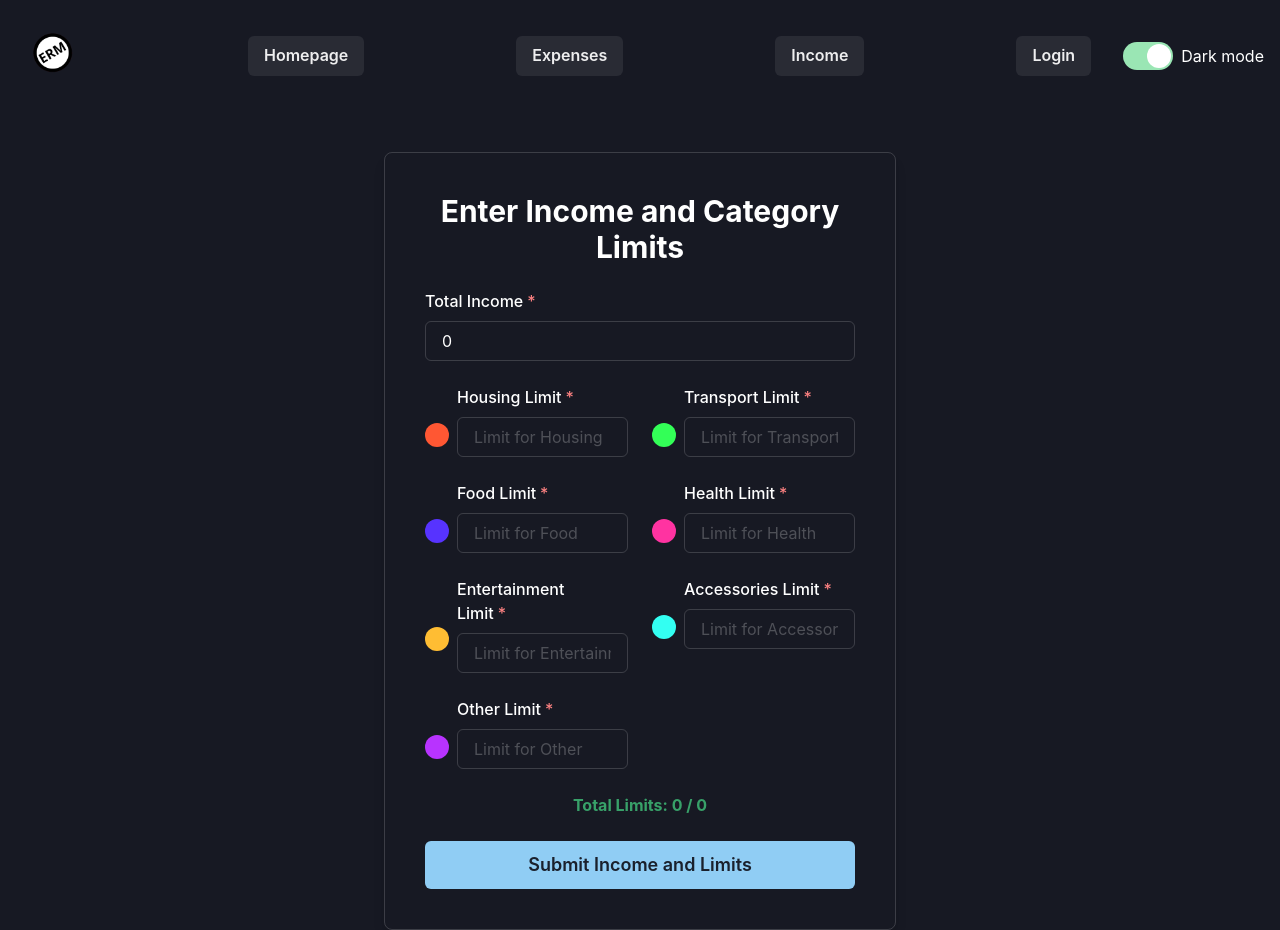
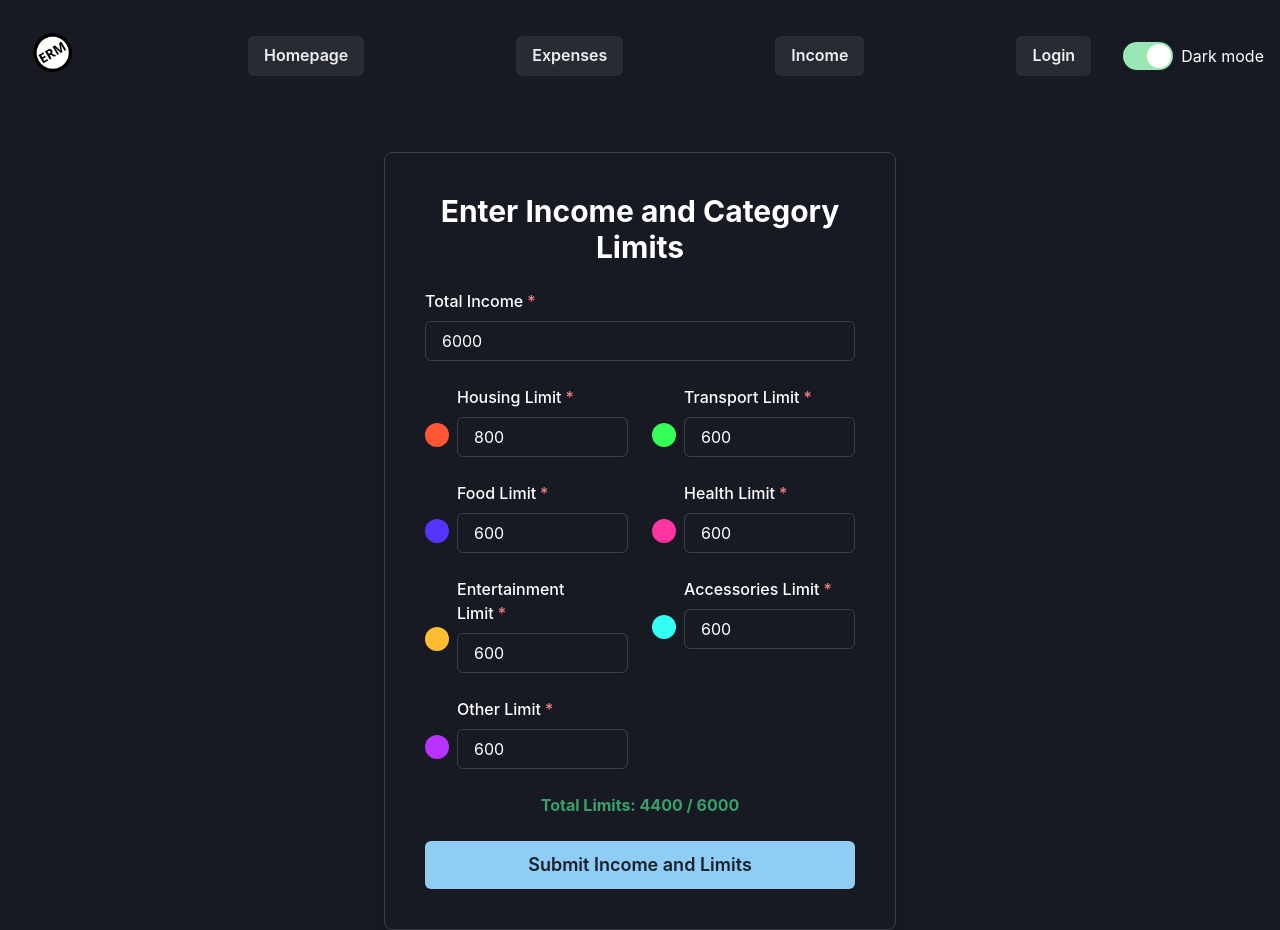
Before and after one commit to melvinsjostrand/Ekonomisk-Dashboard, a React (Vite) app in the folder Ekonomisk/: page /AddIncome in a window 1280 px wide. Built offline with nearby package versions, Linux system fonts and the light colour scheme.

Commit message:
update
I take the data i have in my data.ts and user.ts and display all the income and limits on the make income page so the user can see if they already made an income plan or not

```diff
--- a/Ekonomisk/src/Componenets/Forms/MakeIncome.tsx
+++ b/Ekonomisk/src/Componenets/Forms/MakeIncome.tsx
@@ -1,4 +1,4 @@
-import React, { useState } from "react";
+import React, { useEffect, useState } from "react";
 import {
   Box,
   Button,
@@ -14,6 +14,8 @@ import {
 } from "@chakra-ui/react";
 import { RxAvatar } from "react-icons/rx";
 import categoryColors from "../hooks/categoryColors";
+import sharedData from "../hooks/data";
+import User from "../hooks/user";
 
 interface MakeIncomeProps {
   onSubmit: (income: number, categoryLimits: Record<string, number>) => void;
@@ -29,12 +31,23 @@ const categories = [
   "Other",
 ];
 
-const MakeIncome = ({ onSubmit } :MakeIncomeProps) => {
+const MakeIncome = ({ onSubmit }: MakeIncomeProps) => {
   const [income, setIncome] = useState<number>(0);
   const [categoryLimits, setCategoryLimits] = useState<Record<string, number>>(
     {}
   );
   const toast = useToast();
+
+  useEffect(() => {
+    // Fetch user data based on the shared userId
+    const currentUser = User.find((user) => user.Id === sharedData.userId);
+
+    if (currentUser) {
+      console.log(currentUser);
+      setIncome(sharedData.sum || currentUser.totalSaving);
+      setCategoryLimits(currentUser.Limits);
+    }
+  }, []);
 
   const handleLimitChange = (category: string, value: string) => {
     setCategoryLimits((prevLimits) => ({
--- a/Ekonomisk/src/Componenets/hooks/data.ts
+++ b/Ekonomisk/src/Componenets/hooks/data.ts
@@ -3,7 +3,7 @@ import User from "./user";
 const sharedData = {
   userId: User[0].Id,
   Id: 1,
-  sum: 3000,
+  sum: 6000,
   payment: [
     { id: 1, category: "Housing", amount: 700, desc: ["Bus", "Taxi"] },
     { id: 2, category: "Transport", amount: 300, desc: ["Kött"] },
```
